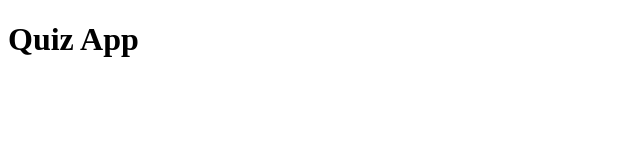
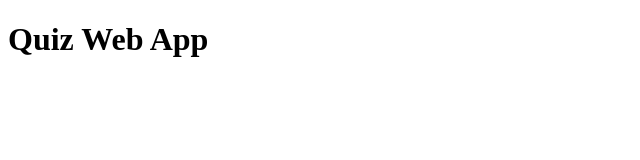
Before and after one commit to Suriti730/Quiz-Web-App, a plain HTML site: page index.html in a window 1280 px wide. Shown: the whole page, without its empty margins (0-640 px from the left). Drawn offline with Linux system fonts and the light colour scheme.

Commit message:
updated file

```diff
--- a/index.html
+++ b/index.html
@@ -7,7 +7,7 @@
 </head>
 <body>
     <div class="container">
-        <h1>Quiz App</h1>
+        <h1>Quiz Web App</h1>
     </div>
 </body>
 </html>
```
